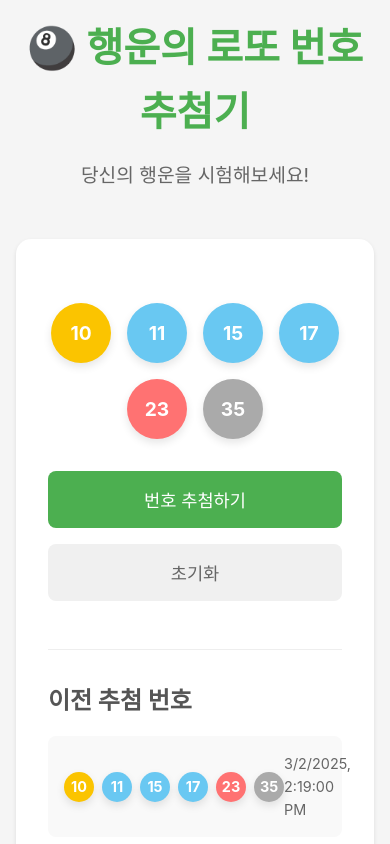
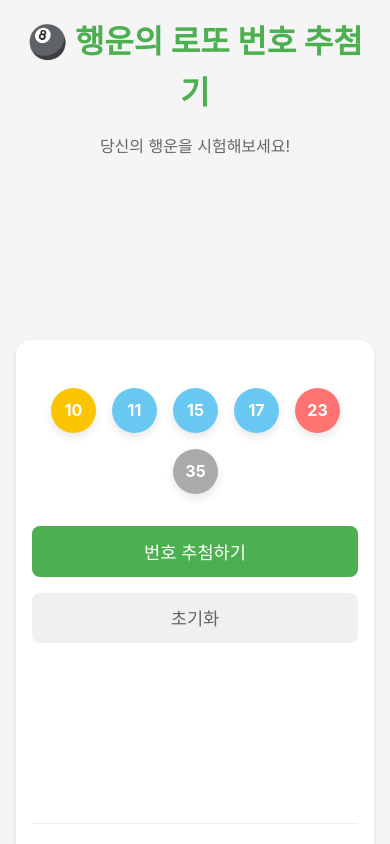
Before and after one commit to jelly-cookie/Lotto, a plain HTML site: page index.html in a window 390 px wide. Both pictures are taken after a click on the button "번호 추첨하기". Shown: the top 844 px of the page. Drawn offline with Linux system fonts and the light colour scheme.

Commit message:
add Adsense

```diff
--- a/css/style.css
+++ b/css/style.css
@@ -18,6 +18,8 @@ body {
     background-color: var(--background-color);
     color: var(--text-color);
     line-height: 1.6;
+    -webkit-font-smoothing: antialiased;
+    -moz-osx-font-smoothing: grayscale;
 }
 
 .container {
@@ -148,56 +150,13 @@ h1 {
     display: flex;
     justify-content: space-between;
     align-items: center;
-}
-
-.ad-container {
-    margin: 2rem 0;
-    text-align: center;
-}
-
-footer {
-    text-align: center;
-    padding: 2rem 0;
-    color: #666;
-}
-
-@keyframes popIn {
-    0% {
-        transform: scale(0.5);
-        opacity: 0;
-    }
-    70% {
-        transform: scale(1.2);
-    }
-    100% {
-        transform: scale(1);
-        opacity: 1;
-    }
-}
-
-@media (max-width: 768px) {
-    .container {
-        padding: 1rem;
-    }
-
-    .ball {
-        width: 60px;
-        height: 60px;
-        font-size: 1.2rem;
-    }
-
-    .controls {
-        flex-direction: column;
-    }
-
-    .primary-button, .secondary-button {
-        width: 100%;
-    }
+    flex-wrap: wrap;
 }
 
 .history-numbers {
     display: flex;
     gap: 0.5rem;
+    flex-wrap: wrap;
 }
 
 .mini-ball {
@@ -217,3 +176,99 @@ footer {
     color: #666;
     font-size: 0.9rem;
 }
+
+.ad-container {
+    margin: 2rem 0;
+    text-align: center;
+    min-height: 100px;
+}
+
+footer {
+    text-align: center;
+    padding: 2rem 0;
+    color: #666;
+}
+
+/* 모바일 대응 */
+.mobile-only {
+    display: none;
+}
+
+@media (max-width: 768px) {
+    .container {
+        padding: 1rem;
+    }
+
+    h1 {
+        font-size: 2rem;
+    }
+
+    .subtitle {
+        font-size: 1rem;
+    }
+
+    .lotto-section {
+        padding: 1rem;
+    }
+
+    .ball {
+        width: 55px;
+        height: 55px;
+        font-size: 1.2rem;
+    }
+
+    .controls {
+        flex-direction: column;
+    }
+
+    .primary-button, .secondary-button {
+        width: 100%;
+        padding: 0.8rem 1.5rem;
+    }
+
+    .history-item {
+        flex-direction: column;
+        gap: 0.5rem;
+        align-items: flex-start;
+    }
+
+    .mobile-only {
+        display: block;
+    }
+
+    .desktop-only {
+        display: none;
+    }
+}
+
+@media (max-width: 480px) {
+    .ball {
+        width: 45px;
+        height: 45px;
+        font-size: 1rem;
+    }
+
+    .mini-ball {
+        width: 25px;
+        height: 25px;
+        font-size: 0.8rem;
+    }
+
+    .history-timestamp {
+        font-size: 0.8rem;
+    }
+}
+
+@keyframes popIn {
+    0% {
+        transform: scale(0.5);
+        opacity: 0;
+    }
+    70% {
+        transform: scale(1.2);
+    }
+    100% {
+        transform: scale(1);
+        opacity: 1;
+    }
+}
--- a/index.html
+++ b/index.html
@@ -7,7 +7,8 @@
     <meta name="description" content="무료 로또 번호 추첨기 - 행운의 번호를 뽑아보세요!">
     <link rel="stylesheet" href="css/style.css">
     <!-- Google AdSense -->
-    <script async src="https://pagead2.googlesyndication.com/pagead/js/adsbygoogle.js?client=ca-pub-YOUR_PUBLISHER_ID" crossorigin="anonymous"></script>
+    <script async src="https://pagead2.googlesyndication.com/pagead/js/adsbygoogle.js?client=ca-pub-8613796246656845"
+     crossorigin="anonymous"></script>
 </head>
 <body>
     <div class="container">
@@ -18,11 +19,11 @@
 
         <main>
             <div class="ad-container">
-                <!-- 광고 단위 1 -->
+                <!-- Lotto_Display_1 -->
                 <ins class="adsbygoogle"
                      style="display:block"
-                     data-ad-client="ca-pub-YOUR_PUBLISHER_ID"
-                     data-ad-slot="YOUR_AD_SLOT_ID"
+                     data-ad-client="ca-pub-8613796246656845"
+                     data-ad-slot="7924837452"
                      data-ad-format="auto"
                      data-full-width-responsive="true"></ins>
                 <script>
@@ -45,18 +46,32 @@
                     <button id="resetBtn" class="secondary-button">초기화</button>
                 </div>
 
+                <!-- 모바일용 중간 광고 -->
+                <div class="ad-container mobile-only">
+                    <!-- Lotto_Display_1 -->
+                    <ins class="adsbygoogle"
+                         style="display:block"
+                         data-ad-client="ca-pub-8613796246656845"
+                         data-ad-slot="7924837452"
+                         data-ad-format="auto"
+                         data-full-width-responsive="true"></ins>
+                    <script>
+                         (adsbygoogle = window.adsbygoogle || []).push({});
+                    </script>
+                </div>
+
                 <div class="history">
                     <h2>이전 추첨 번호</h2>
                     <div id="historyList"></div>
                 </div>
             </section>
 
-            <div class="ad-container">
-                <!-- 광고 단위 2 -->
+            <div class="ad-container desktop-only">
+                <!-- Lotto_Display_1 -->
                 <ins class="adsbygoogle"
                      style="display:block"
-                     data-ad-client="ca-pub-YOUR_PUBLISHER_ID"
-                     data-ad-slot="YOUR_AD_SLOT_ID_2"
+                     data-ad-client="ca-pub-8613796246656845"
+                     data-ad-slot="7924837452"
                      data-ad-format="auto"
                      data-full-width-responsive="true"></ins>
                 <script>
```
Also changed, not shown: ads.txt (deleted).
